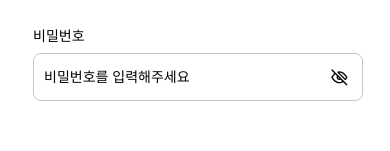
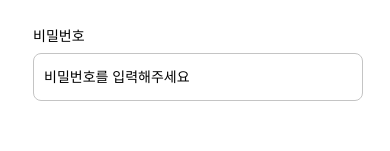
Before and after one commit to kseul/PuzzleAI-VOIDOC-Front, a React Native app: screen /SignIn in a window 390 px wide. Shown: the part 325-476 px from the top of the page. Built offline with nearby package versions, Linux system fonts and the light colour scheme.

Commit message:
Remove : 비밀번호 표시 기능 삭제

```diff
--- a/src/screens/SignIn/index.tsx
+++ b/src/screens/SignIn/index.tsx
@@ -14,13 +14,10 @@ import API from 'config'
 import { theme } from 'styles/theme'
 import { commonStyle } from "styles/commonStyle";
 import logoColor from 'assets/images/logo_color.png';
-import eyeOff from 'assets/images/Icon_feather_eye_off.png';
-import eyeOn from 'assets/images/Icon_feather_eye_on.png';
 
 const SignIn = ({navigation}:SignInScreenProps) => {
   const [email, setEmail] = useState('');
   const [password, setPassword] = useState('');
-  const [hiddenPw, setHiddenPw] = useState(true);
   const emailRef = useRef<TextInput | null>(null);
   const passwordRef = useRef<TextInput | null>(null);
 
@@ -69,10 +66,6 @@ const SignIn = ({navigation}:SignInScreenProps) => {
     setPassword(text.trim())
   }
 
-  const hiddenPwIconClick = () => {
-    setHiddenPw(!hiddenPw);
-  }
-
   return (
     <View style={[commonStyle.fullscreen, styles.container]}>
       <View style={styles.logo}>
@@ -100,23 +93,16 @@ const SignIn = ({navigation}:SignInScreenProps) => {
         />
 
         <Text style={styles.label}>비밀번호</Text>
-        <View>
+
         <TextInput
           style={styles.input}
           placeholder="비밀번호를 입력해주세요"
           value={password}
-            secureTextEntry={hiddenPw && true}
+          secureTextEntry
           onChangeText={onChangePassword}
           onSubmitEditing={onSubmit}
           ref={passwordRef}
         />
-          <Pressable
-            style={styles.eyeIcon}
-            onPress={hiddenPwIconClick}
-          >
-            <Image source={hiddenPw ? eyeOff : eyeOn} />
-          </Pressable>
-        </View>
       </ScrollView>
 
       <Pressable
@@ -162,11 +148,6 @@ const styles = StyleSheet.create({
     marginBottom: 27.5,
   },
 
-  eyeIcon: {
-    position: 'absolute',
-    top: 16,
-    right: 15,
-  }
 })
 
 export default SignIn;
```
Lines whose indentation alone changed are shown as unchanged.
